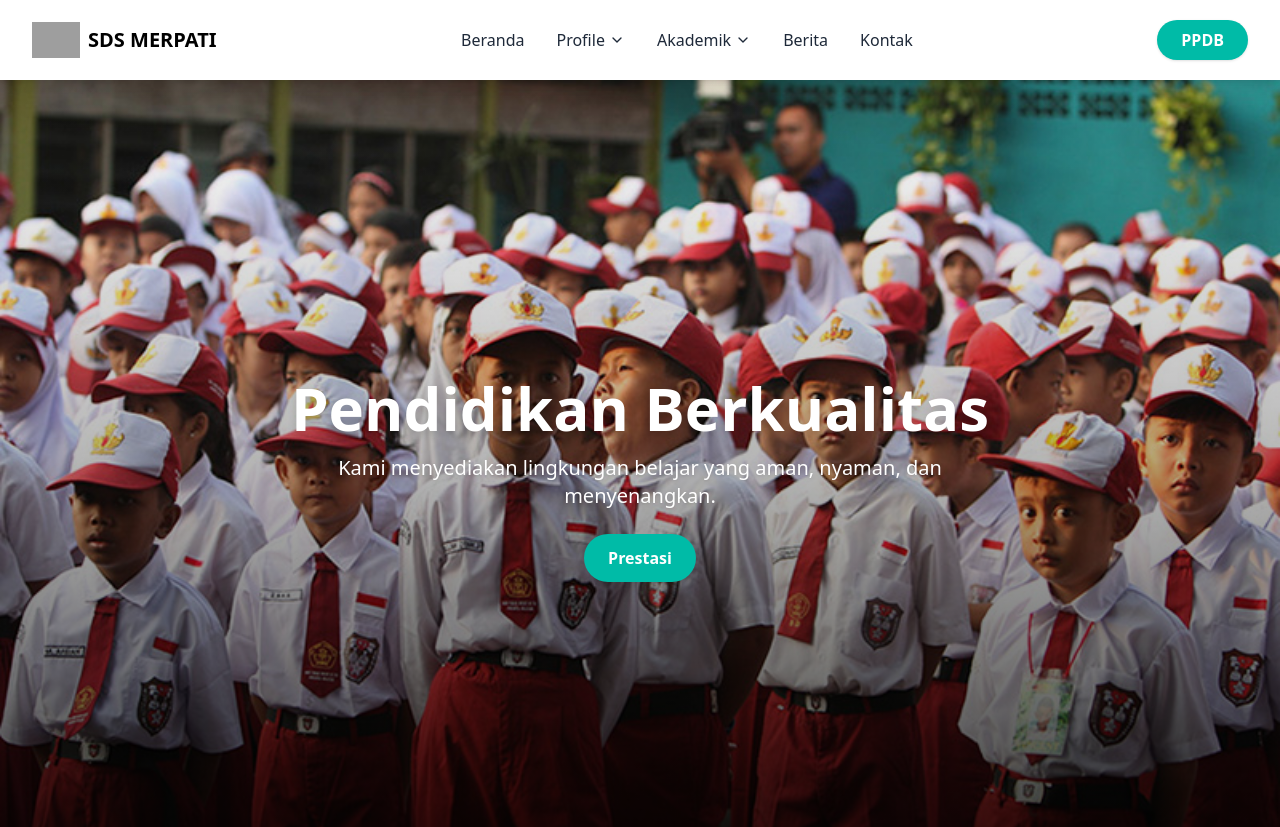
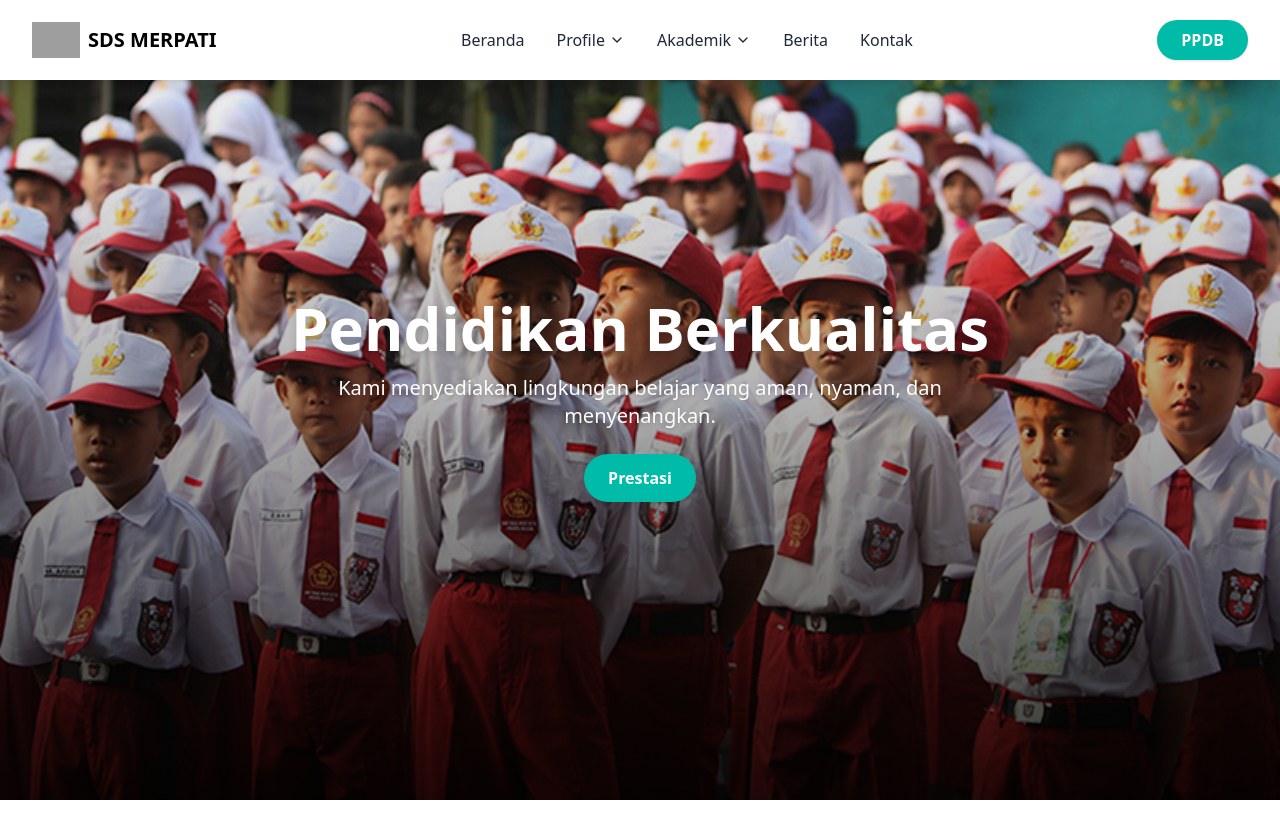
Before and after one commit to moccagod/sdsmerpati, a React (Vite) app: page /#/ in a window 1280 px wide. Shown: the top 827 px of the page. Built offline with nearby package versions, Linux system fonts and the light colour scheme; grey boxes are pictures that could not be loaded.

Commit message:
Add Fixed Navbar

```diff
--- a/src/components/layouts/Navbar.jsx
+++ b/src/components/layouts/Navbar.jsx
@@ -30,8 +30,8 @@ const Navbar = () => {
   const toggleMobileMenu = () => setIsMobileMenuOpen(!isMobileMenuOpen);
 
   return (
-    <div className="relative z-50">
-      <nav className="bg-white text-gray px-8 py-4 flex justify-between items-center shadow-lg relative">
+    <div className="z-50">
+      <nav className="fixed top-0 left-0 w-full bg-white z-[999] text-gray px-8 py-4 flex justify-between items-center shadow-lg">
         <Link to="/" className="flex items-center gap-2">
           <img
             src="./images/logo-merpati.png"
```
